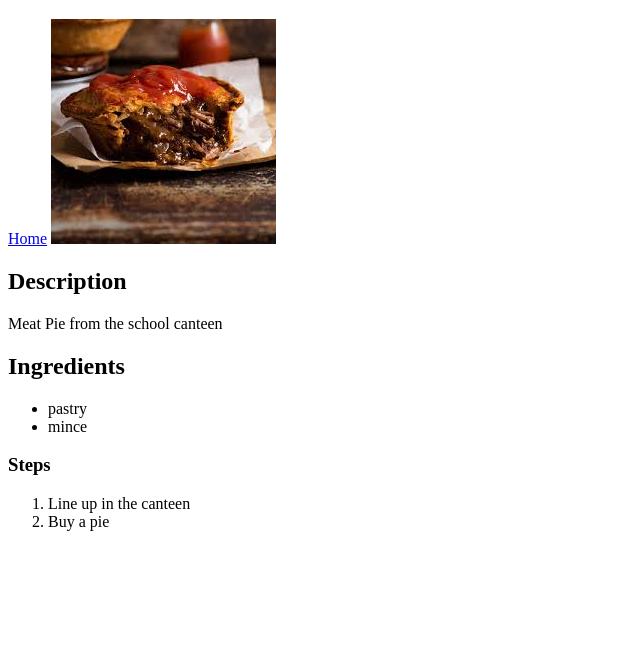
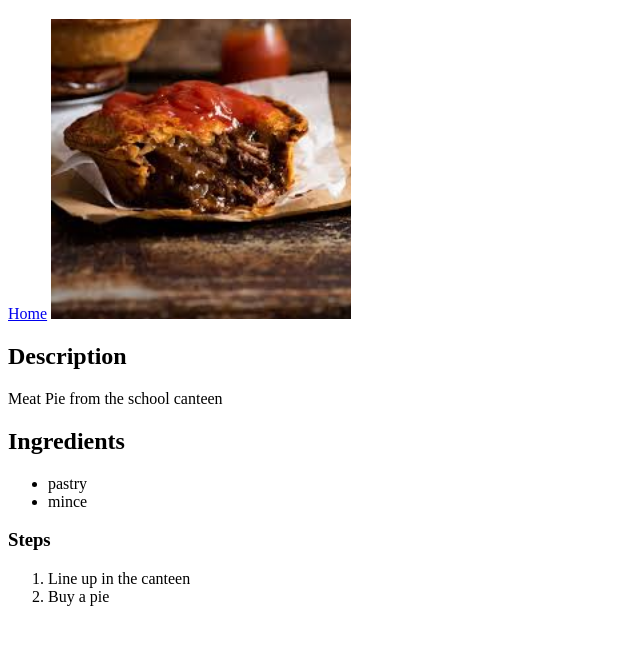
Before and after one commit to safal-t/odin-recipes, a plain HTML site: page recipes/meat-pie.html in a window 1280 px wide. Shown: the part 61-706 px from the top of the page, without its empty margins (0-640 px from the left). Drawn offline with Linux system fonts and the light colour scheme.

Commit message:
Changed all image sizes to 300x300

```diff
--- a/recipes/meat-pie.html
+++ b/recipes/meat-pie.html
@@ -9,7 +9,7 @@
     <h1>Meat Pie</h1>
 
     <a href="../index.html">Home</a>
-    <img src="../img/meatpie-odin.jpeg" alt="image of meat pie">
+    <img src="../img/meatpie-odin.jpeg" alt="image of meat pie" height="300" width="300">
 
     <h2>Description</h2>
         <p>Meat Pie from the school canteen</p>
```
Also changed, not shown: recipes/butter-chicken.html (+1 -1 lines), recipes/momo.html (+1 -1 lines).
